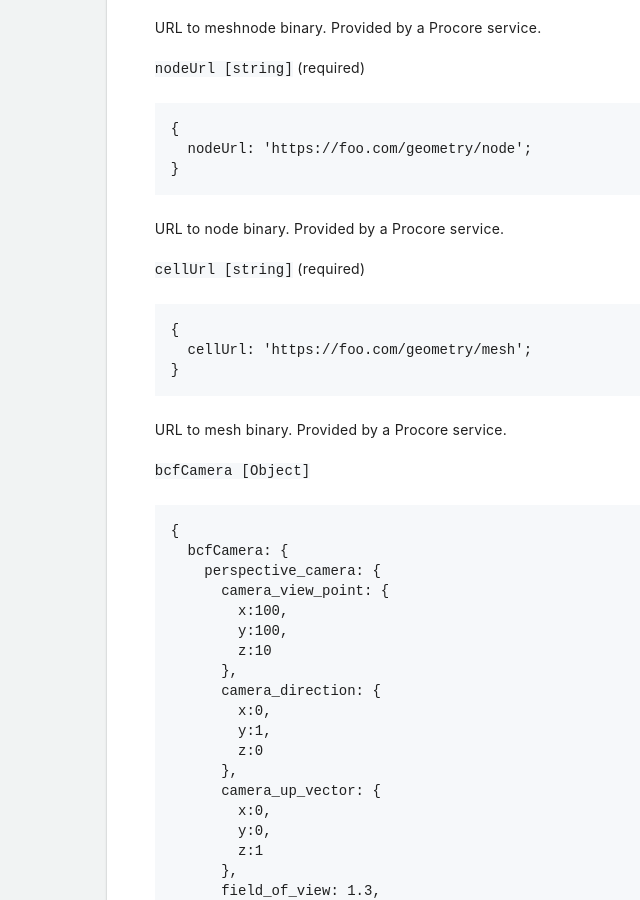
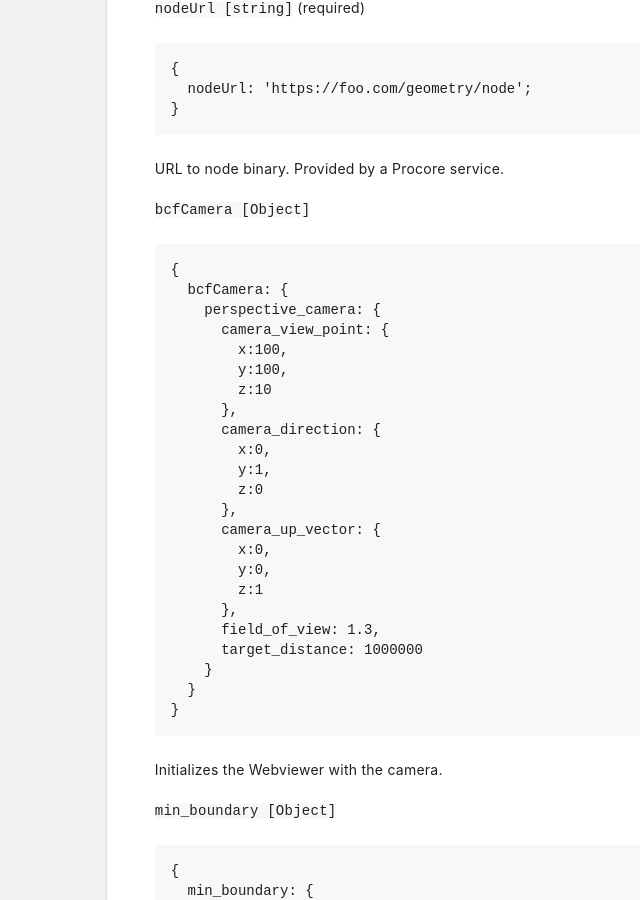
Before and after one commit to procore/documentation, a Jekyll site: the page built from bim_webviewer/bim_web_viewer.md, in a window 1280 px wide and 900 px high, scrolled down 73919 px. Shown: the whole window, without its empty margins (139-779 px from the left). Built offline with Jekyll 4.4.1, drawn with Linux system fonts in a browser that asks for light colours; comment, search, counter and statistics services are not loaded; some of the changed text lies outside the part shown.

Commit message:
Remove references to cellUrl

````diff
--- a/bim_webviewer/bim_web_viewer.md
+++ b/bim_webviewer/bim_web_viewer.md
@@ -3491,17 +3488,6 @@ Provided by a Procore service.
 ```
 
 URL to node binary.
-Provided by a Procore service.
-
-`cellUrl [string]` (required)
-
-```js
-{
-  cellUrl: 'https://foo.com/geometry/mesh';
-}
-```
-
-URL to mesh binary.
 Provided by a Procore service.
 
 `bcfCamera [Object]`
@@ -3746,7 +3732,6 @@ The one addition we've made is the `unit` field. If the `unit` is not present, w
   meshUrl: String,
   meshnodeUrl: String,
   nodeUrl: String,
-  cellUrl: String
 }
 ```
 
````
Also changed, not shown: other parts of bim_webviewer/bim_web_viewer.md (+0 -3 lines).
